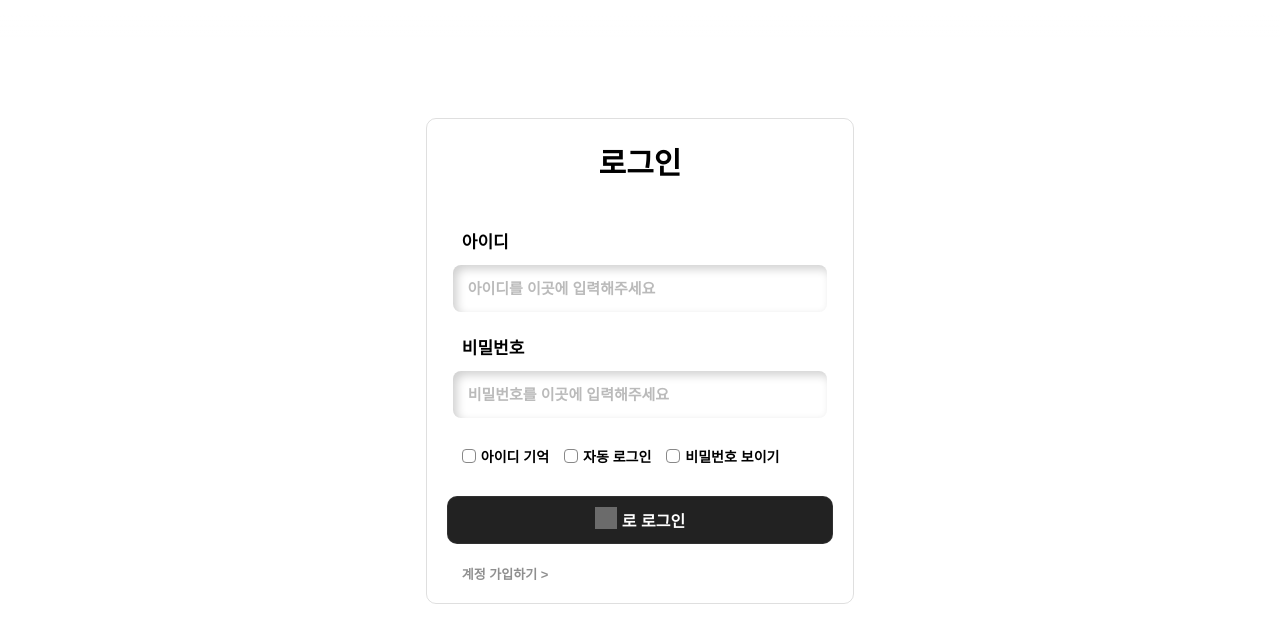
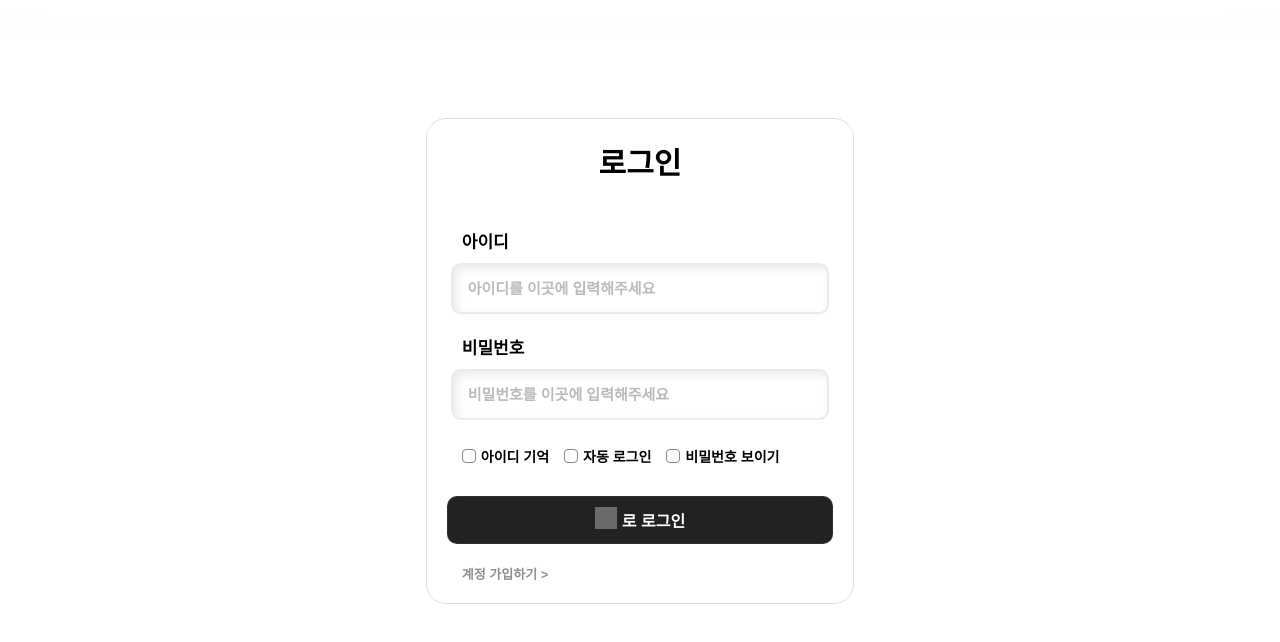
Before and after one commit to jaksim0sec/Bapsang, a website: page login.html in a window 1280 px wide. Shown: the part 92-734 px from the top of the page. Drawn offline with Linux system fonts and the light colour scheme; grey boxes are pictures that could not be loaded; a web font is replaced by a local one.

Commit message:
Update input.css

```diff
--- a/input.css
+++ b/input.css
@@ -2,7 +2,7 @@
 .cover{
   max-width:650px;
   padding: 20px;
-  border-radius: 10px;
+  border-radius: 20px;
   min-width:38%;
   margin: 20px;
   margin-bottom: 30px;
@@ -18,15 +18,16 @@
 input:not(input[type='checkbox']){
   resize: none;
   /*border: 2px solid #EAEAEA;*/
-  border: 2px solid transparent;
+  /*border: 2px solid transparent;*/
   border-radius: 10px;
-  box-shadow: inset 4px 4px 10px #00000030;
+  box-shadow: inset 4px 4px 10px #00000015;
   padding: 15px;
   font-size: 15px;
   transition: all 0.5s ease;
   width: 98%;
   margin: 10px;
   font-weight: bold;
+  border: 2px solid #00000015
 }
 
 input[type="color"]{
@@ -51,7 +52,7 @@ input:not(input[type='checkbox']):focus{
   border: 1.5px solid #00000050;
   color: #00000090;
   box-shadow: inset 0px 4px 10px #00000010, 0px 10px 5px #44444420;
-  border-radius: 25px;
+  border-radius: 20px;
   outline: none;
   transform: translateY(-10px);
 }
```
